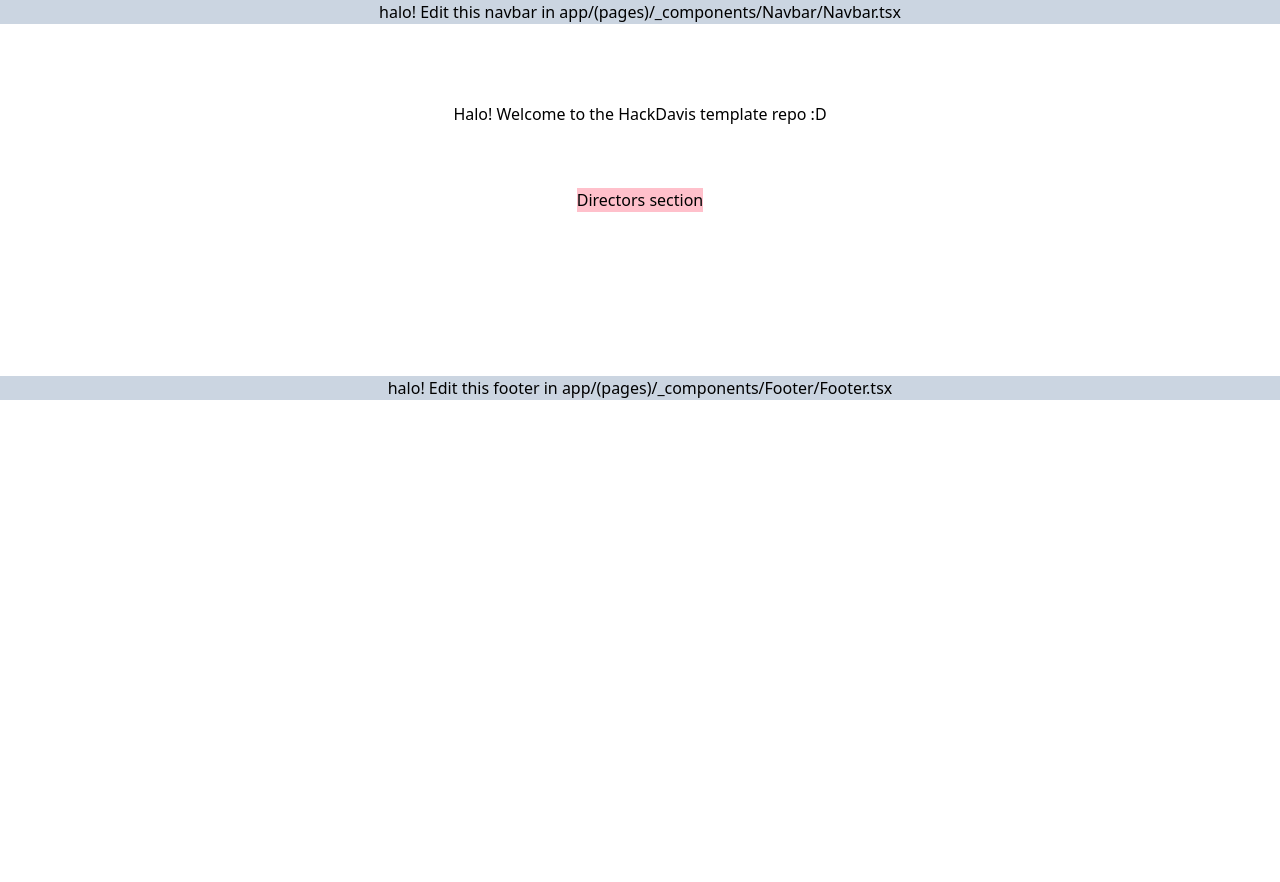
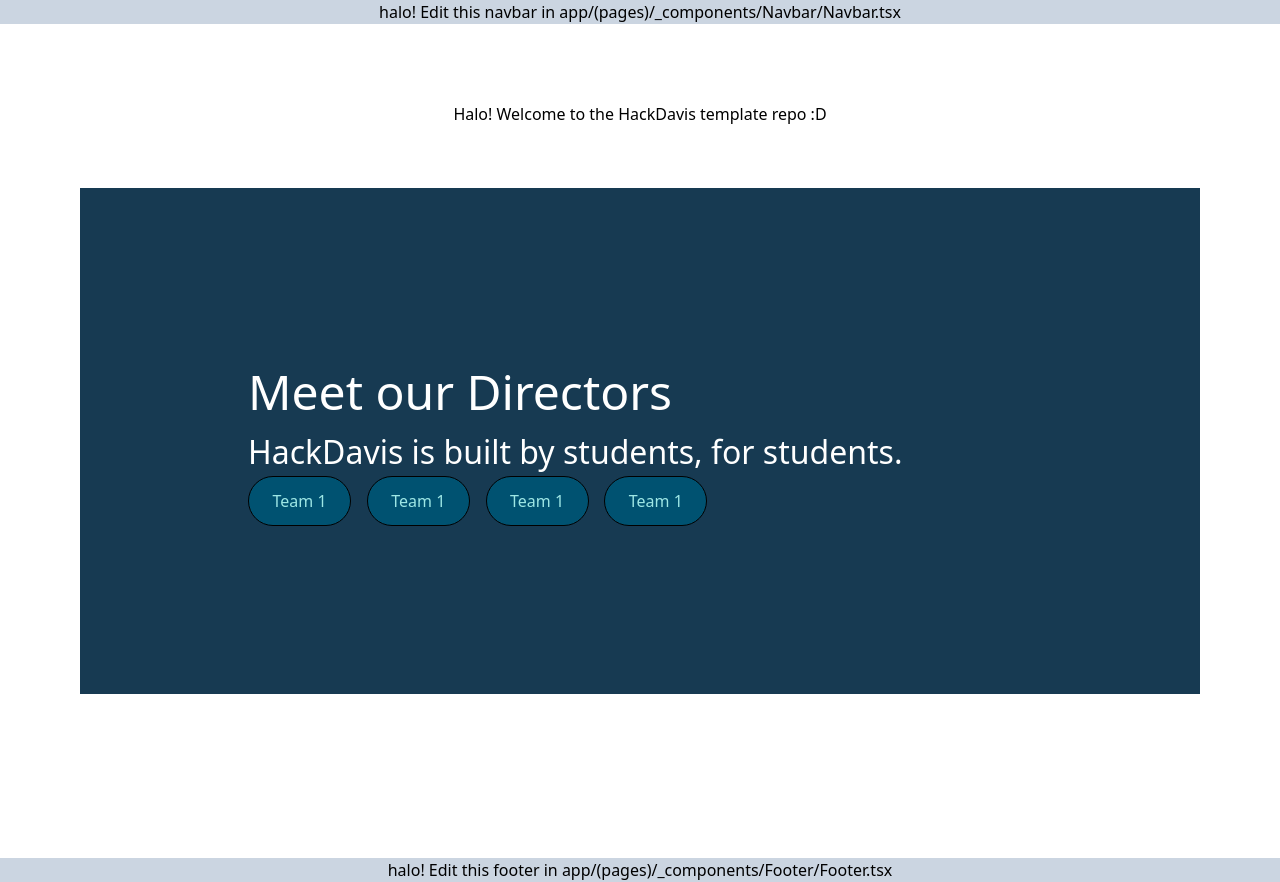
Before and after one commit to HackDavis/website-2025, a Next.js app: page / in a window 1280 px wide. Before the commit the page ends 800 px from the top, so only its background shows below. Built offline with nearby package versions, Linux system fonts and the light colour scheme.

Commit message:
Added buttons for team navigation

```diff
--- a/app/(pages)/(about-us)/_components/Directors/Directors.module.scss
+++ b/app/(pages)/(about-us)/_components/Directors/Directors.module.scss
@@ -1,3 +1,30 @@
 .container {
-    background-color: pink;
+    background-color: #173A52;
+    color: white;
+    width: 100%;
+    padding: 15%;
+
+    .buttonsContainer {
+        display: flex;
+    }
+
+    .buttons {
+        background-color: #005271;
+        flex-direction: row;
+        display: flex;
+        border: 1px black solid;
+        border-radius: 50px;
+        padding-top: 1.5%;
+        padding-bottom: 1.5%;
+        margin-right: 2%;
+        color: #9EE7E5;
+        padding-left: 3%;
+        padding-right: 3%;
+    }
+
+    .buttons:hover {
+        background-color: #9EE7E5;
+        cursor: pointer;
+        color: #005271;
+    }
 }
--- a/app/(pages)/(about-us)/_components/Directors/Directors.tsx
+++ b/app/(pages)/(about-us)/_components/Directors/Directors.tsx
@@ -3,7 +3,19 @@ import styles from './Directors.module.scss';
 export default function Directors() {
   return (
     <div className={styles.container}>
-        Directors section
+
+        <div className={styles.text}>
+          <h1>Meet our Directors</h1>
+          <h3>HackDavis is built by students, for students.</h3>
+        </div>
+
+        <div className={styles.buttonsContainer}>
+          <div className={styles.buttons}>Team 1</div>
+          <div className={styles.buttons}>Team 1</div>
+          <div className={styles.buttons}>Team 1</div>
+          <div className={styles.buttons}>Team 1</div>
+        </div>
+
     </div>
   );
 }
```
